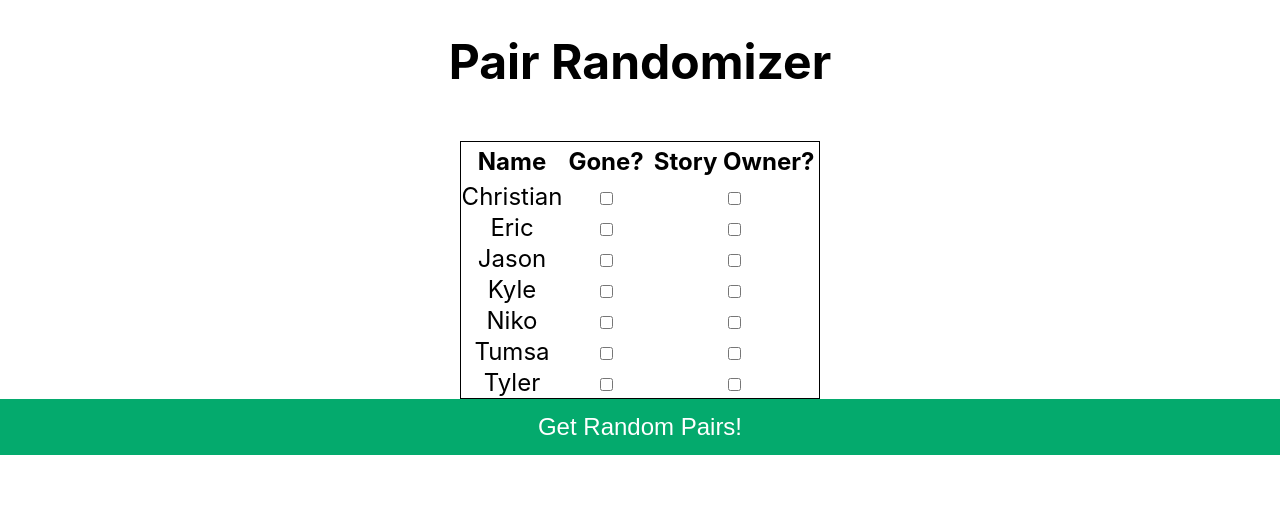
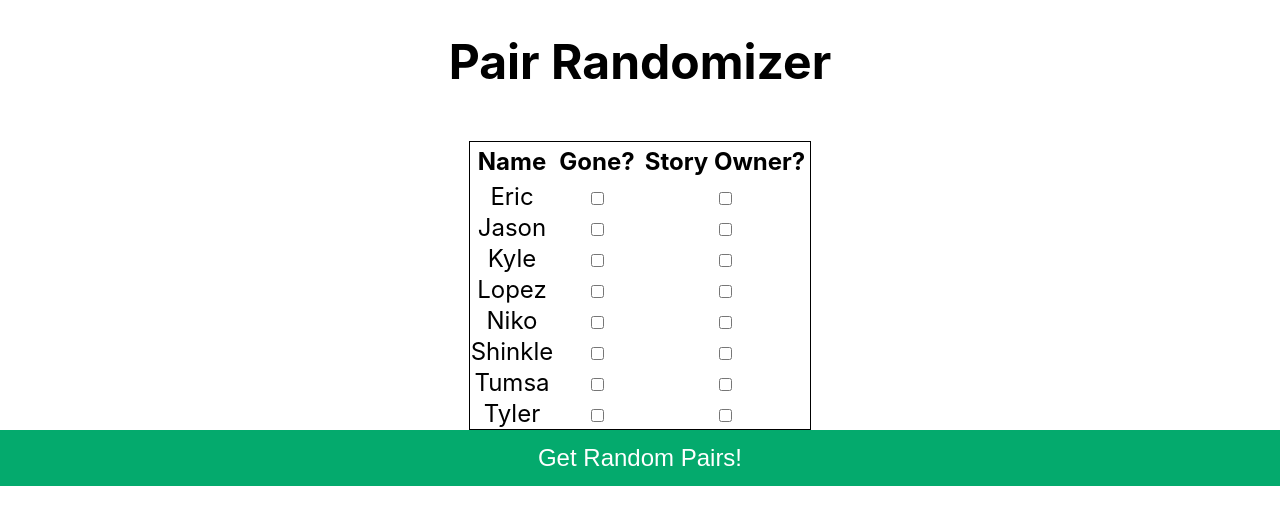
Before and after one commit to c-shinkle/pair-randomizer-ui, a React (Vite) app: page / in a window 1280 px wide. Shown: the top 524 px of the page. Built offline with nearby package versions, Linux system fonts and the light colour scheme.

Commit message:
Added Lopez, changed Shinkle

```diff
--- a/src/App.tsx
+++ b/src/App.tsx
@@ -8,7 +8,7 @@ export interface Engineer {
   ownsStory: boolean;
 }
 
-const names = ["Christian", "Eric", "Jason", "Kyle", "Niko", "Tumsa", "Tyler"];
+const names = ["Eric", "Jason", "Kyle", "Lopez", "Niko", "Shinkle", "Tumsa", "Tyler"];
 
 const defaultEngineers = names.map((name): Engineer => {
   return {
```
